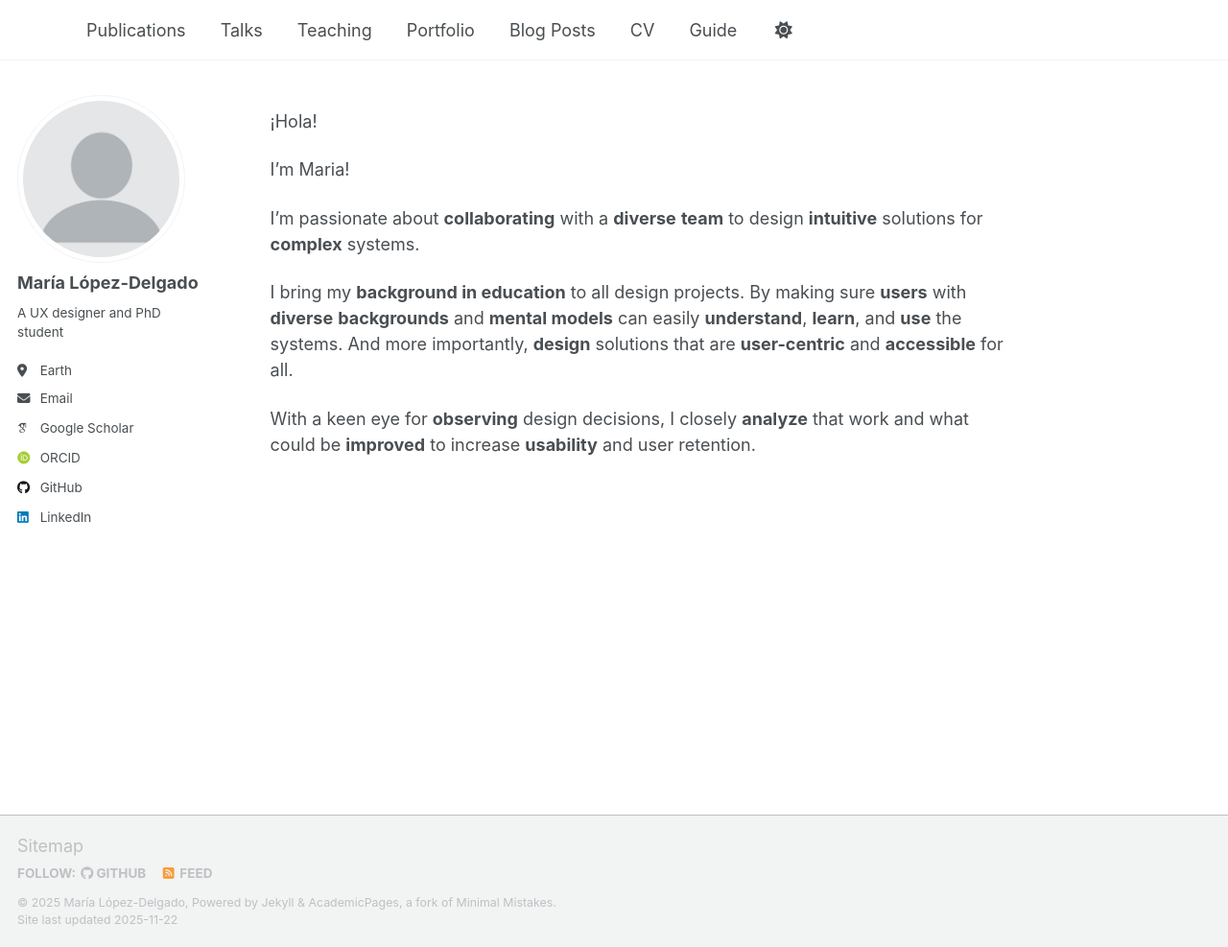
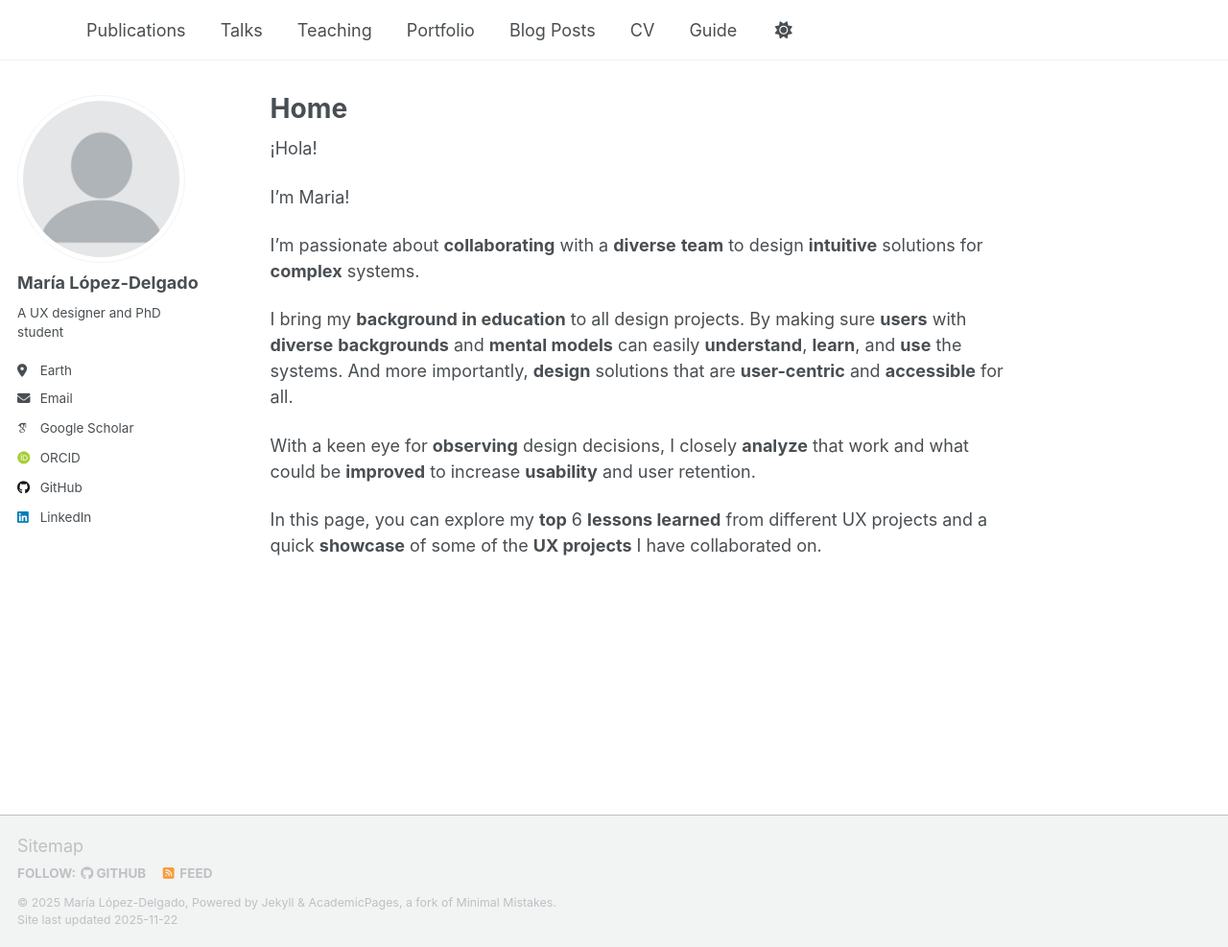
Before and after one commit to maria-lopez-delgado/maria-lopez-delgado.github.io, a Jekyll site: the page built from _pages/about.md, in a window 1280 px wide and 987 px high. Shown: the whole window at 96% size. Built offline with Jekyll 4.4.1, drawn with Linux system fonts in a browser that asks for light colours; some web fonts are replaced; a script that is not in the unit is left out.

Commit message:
update  about page

```diff
--- a/_pages/about.md
+++ b/_pages/about.md
@@ -1,6 +1,6 @@
 ---
 permalink: /
-title: ""
+title: "Home"
 author_profile: true
 redirect_from:
   - /about/
@@ -16,3 +16,5 @@ I’m passionate about **collaborating** with a **diverse** **team** to design *
 I bring my **background in education** to all design projects. By making sure **users** with **diverse** **backgrounds** and **mental models** can easily **understand**, **learn**, and **use** the systems. And more importantly, **design** solutions that are **user-centric** and **accessible** for all.
 
 With a keen eye for **observing** design decisions, I closely **analyze** that work and what could be **improved** to increase **usability** and user retention.
+
+In this page, you can explore my **top** 6 **lessons learned** from different UX projects and a quick **showcase** of some of the **UX projects** I have collaborated on.
```
